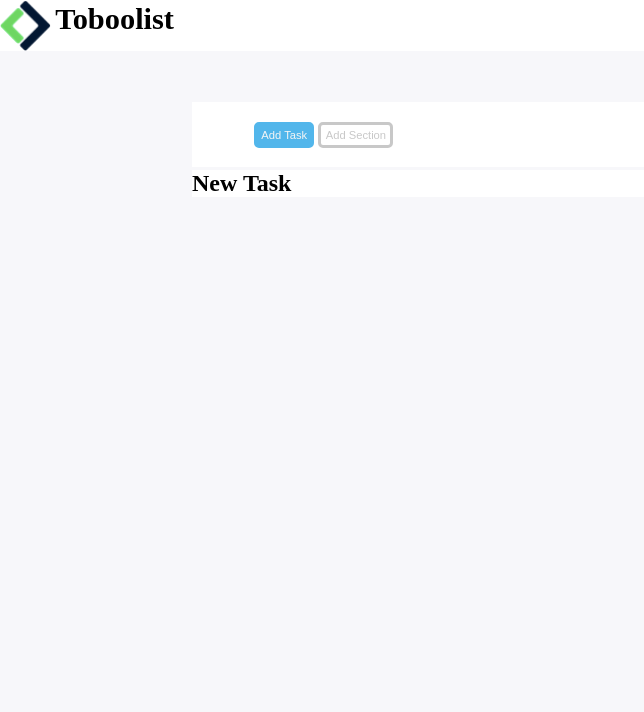
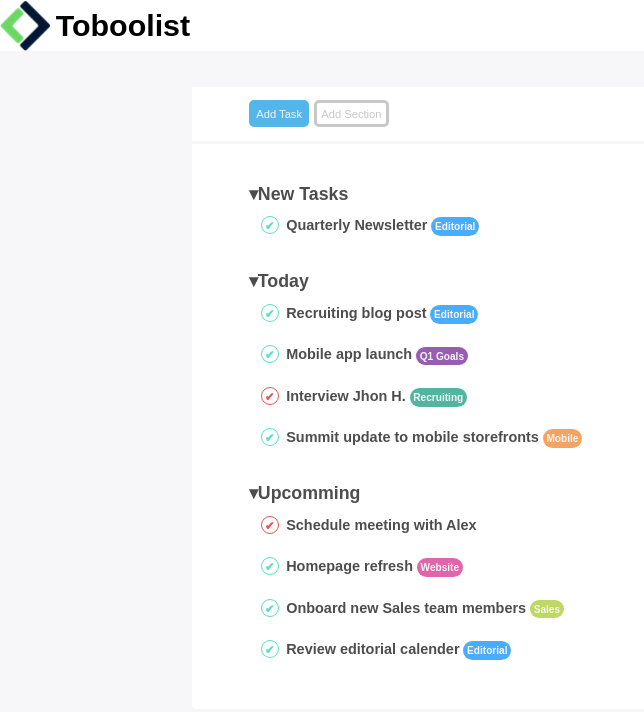
Before and after one commit to MirkoAnna/html-css-toboolist, a plain HTML site: page index.html in a window 1280 px wide. Shown: the whole page, without its empty margins (0-644 px from the left). Drawn offline with Linux system fonts and the light colour scheme.

Commit message:
Esercizio Toboolist completato

```diff
--- a/css/style.css
+++ b/css/style.css
@@ -7,6 +7,7 @@
 
 body {
     background-color:rgb(247,247,250);
+    font-family: Arial, sans-serif;
 }
 
 
@@ -25,16 +26,22 @@ body {
 #logotext {
     font-size: 190%;
     font-weight: 900;
+    vertical-align: middle;
 }
 
+.contenitore {
+    margin: 0 auto;
+    width: 70%;
+    background-color: rgb(255,255,255);
+    border-radius: 5px;
+    margin-bottom: 1%;
+}
 
 /* Corpo pagina */
 
 /* Menù */
 
 .contenitore-menù {
-    margin: auto;
-    width: 70%;
     margin-top: 4%;
     padding: 1.5%;
     background-color: rgb(255,255,255);
@@ -42,10 +49,10 @@ body {
 }
 
 #add-task {
+    border: solid rgb(82,182,235);
     background-color: rgb(82,182,235);
+    border-radius: 5px;
     color: rgb(245,245,245);
-    border: solid rgb(82,182,235);
-    border-radius: 5px;
     padding: 0.5%;
     font-size: 70%;
     margin-left: 5%;
@@ -60,9 +67,75 @@ body {
     font-size: 70%;
 }
 
-.contenitore {
-    margin: auto;
-    width: 70%;
+/* Elenco compiti */
 
-    background-color: rgb(255,255,255);
+.tasks {
+    padding: 3% 5%;
 }
+
+li {
+    list-style: none;
+    padding: 1.5%;
+    font-weight: 700;
+    font-size: 95%;
+    color: rgb(77, 77, 77);
+}
+
+.check-mark {
+    display: inline-block;
+    margin-right: 1%;
+    width: 18px;
+    height: 18px;
+    line-height: 18px;
+    font-size: 80%;
+    text-align: center;
+    border: 1.5px solid rgba(14, 209, 167, 0.699);
+    color: rgba(14, 209, 167, 0.699);
+    border-radius: 50px;
+}
+
+.cross-mark {
+    display: inline-block;
+    margin-right: 1%;
+    width: 18px;
+    height: 18px;
+    line-height: 18px;
+    font-size: 80%;
+    text-align: center;
+    border: 1.5px solid rgba(209, 14, 14, 0.699);
+    color: rgba(209, 14, 14, 0.699);
+    border-radius: 50px;
+}
+
+.label {
+    margin: 0.5%;
+    color: rgb(245,245,245);
+    border-radius: 18px;
+    padding: 0.5%;
+    font-size: 70%;
+}
+
+.editorial {
+    background-color: rgba(62, 168, 255, 0.945);
+
+}
+
+.q1-goals {
+    background-color: rgb(150, 93, 177);
+}
+
+.recruiting {
+    background-color: rgba(9, 148, 118, 0.699);
+}
+
+.mobile {
+    background-color: rgb(244, 164, 96);
+}
+
+.website {
+    background-color: rgba(209, 32, 135, 0.692);
+}
+
+.sales {
+    background-color: rgba(157, 196, 18, 0.658)
+}
--- a/index.html
+++ b/index.html
@@ -25,8 +25,9 @@
 
 
 
-        <!-- Corpo pagina -->
-        <main>
+    <!-- Corpo pagina -->
+    <main>
+        <div class="contenitore">
 
             <!-- Menù -->
             <section>
@@ -37,17 +38,38 @@
             </section>
             <!-- /Menù -->
 
-            <div class="contenitore">
-
             <!-- Elenco compiti -->
-            <section>
-                <h2>New Task</h2>
-            </section>
+                <div class="tasks">
+                    <ul>
+                        <li>
+                            <h3>&#x25BE;New Tasks</h3>
+                            <ul>
+                                <li><span class="check-mark">&#x2714;</span>Quarterly Newsletter<span class="label editorial">Editorial</span></li>
+                            </ul>
+                        </li>
+                        <li>
+                            <h3>&#x25BE;Today</h3>
+                            <ul>
+                                <li><span class="check-mark">&#x2714;</span>Recruiting blog post<span class="label editorial">Editorial</span></li>
+                                <li><span class="check-mark">&#x2714;</span>Mobile app launch<span class="label q1-goals">Q1 Goals</span></li>
+                                <li><span class="cross-mark">&#x2714;</span>Interview Jhon H.<span class="label recruiting">Recruiting</span></li>
+                                <li><span class="check-mark">&#x2714;</span>Summit update to mobile storefronts<span class="label mobile">Mobile</span></li>
+                            </ul>
+                        </li>
+                        <li>
+                            <h3>&#x25BE;Upcomming</h3>
+                            <ul>
+                                <li><span class="cross-mark">&#x2714;</span>Schedule meeting with Alex</li>
+                                <li><span class="check-mark">&#x2714;</span>Homepage refresh<span class="label website">Website</span></li>
+                                <li><span class="check-mark">&#x2714;</span>Onboard new Sales team members<span class="label sales">Sales</span></li>
+                                <li><span class="check-mark">&#x2714;</span>Review editorial calender<span class="label editorial">Editorial</span></li>
+                            </ul>
+                        </li>
+                    </ul>
+                </div>
             <!-- /Elenco compiti -->
-
-        </main>
-        <!-- Fine corpo pagina  -->
-            </div>
-
+        </div>
+    </main>
+    <!-- Fine corpo pagina  -->
 </body>
 </html>
```
